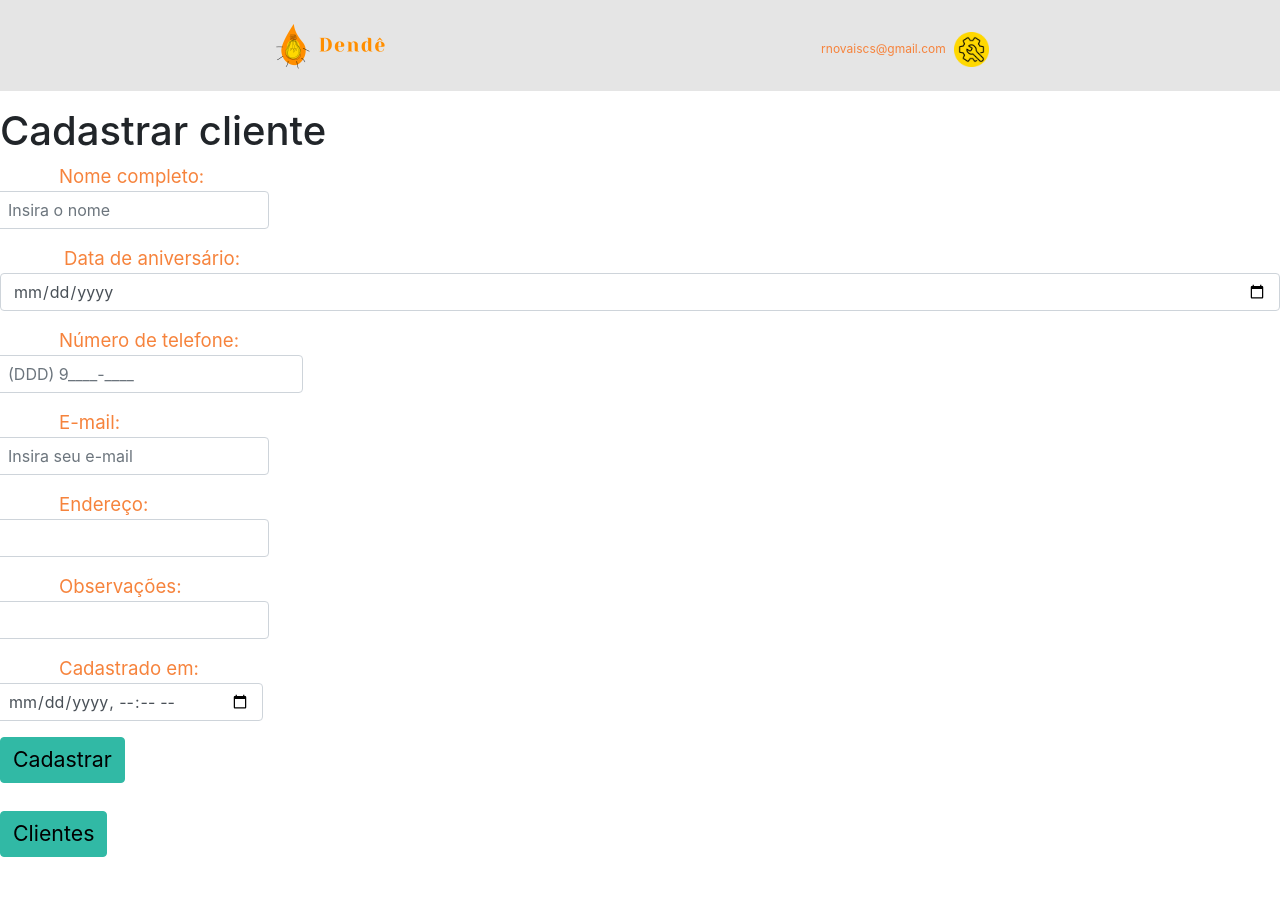
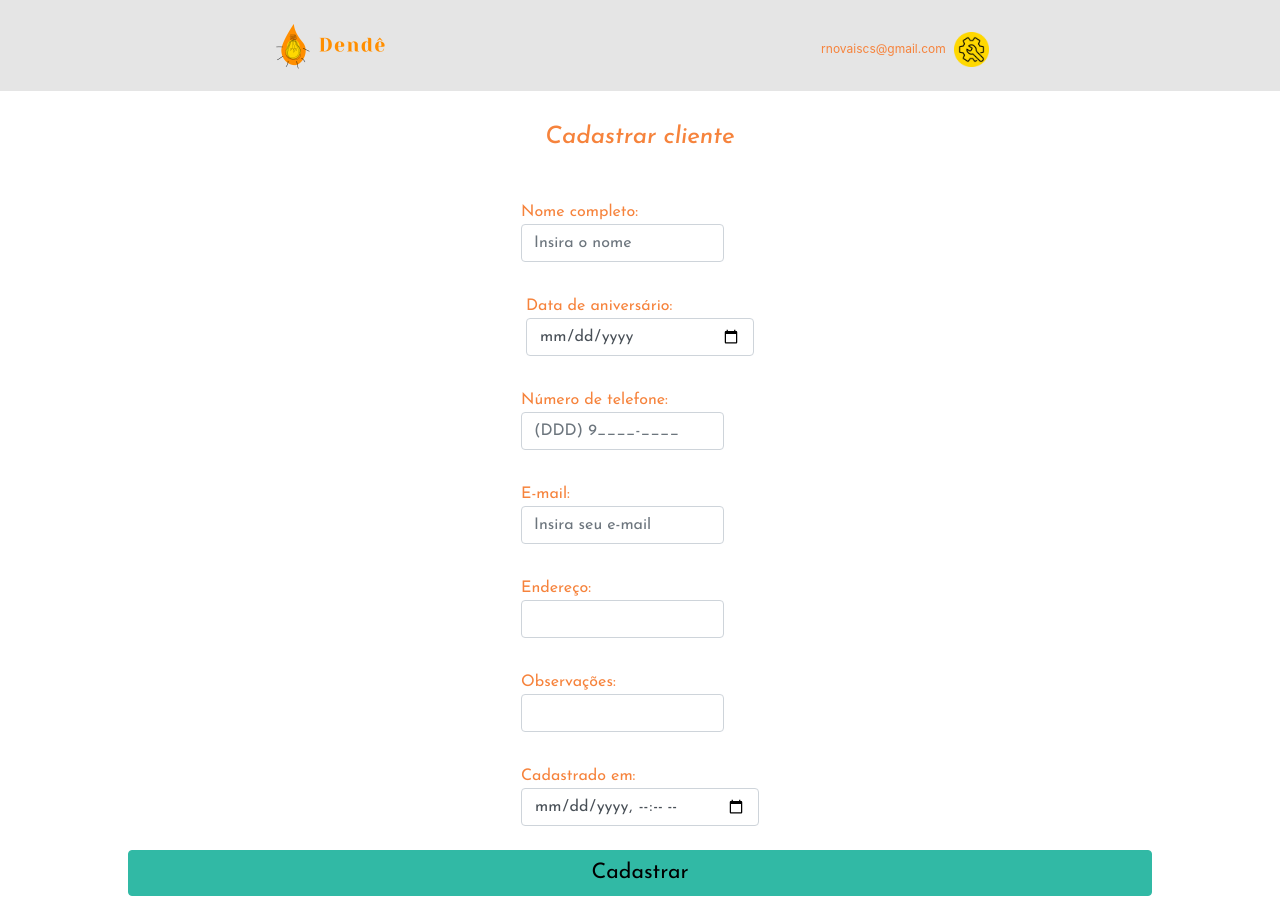
Before and after one commit to renatanovais/dende, a React (Create React App) app in the folder dende-megahack/: page /add-client in a window 1280 px wide. Before the commit the page ends 857 px from the top, so only its background shows below. Built offline with nearby package versions, Linux system fonts and the light colour scheme.

Commit message:
retirado botão clientes da pag de add clientes - redirecionamento feito pelo botao cadastar

```diff
--- a/dende-megahack/src/App.css
+++ b/dende-megahack/src/App.css
@@ -539,3 +539,11 @@ h1, h2 {
 }
 
 /* FIM PAG CADASTRAR ENCOMENDA - SEM RESPONSIVIDADE */
+/* INICIO PAG CADASTRAR CLIENTE */
+/* CLASSES REAPROVEITADAS DO CADASTRAR ENCOMENDA:
+className="add-order-container"
+className="label-form" */
+.form-container {
+  margin: 1vh auto;
+  max-width: 80%;
+}
--- a/dende-megahack/src/pages/NewClient.js
+++ b/dende-megahack/src/pages/NewClient.js
@@ -1,12 +1,14 @@
 import React, { useState } from 'react';
 import { connect } from 'react-redux';
-import { Link } from 'react-router-dom';
+import { Link, useHistory } from 'react-router-dom';
 import Header from '../components/Header';
 import Form from 'react-bootstrap/Form';
 import Button from 'react-bootstrap/Button';
 import { saveClient } from '../redux/actions';
 
 function NewClient(props) {
+  const history = useHistory();
+
   const { newClient } = props;
   const [name, setName] = useState('');
   const [birthday, setBirthday] = useState('');
@@ -18,56 +20,57 @@ function NewClient(props) {
   return (
     <div>
       <Header />
-      <h1>Cadastrar cliente</h1>
+      <div className="add-order-container">
+        <h4>Cadastrar cliente</h4>
         <Form className="form-container">
           <Form.Row>
             <Form.Group>
-            <Form.Label>Nome completo:</Form.Label>
+              <Form.Label className="label-form">Nome completo:</Form.Label>
               <Form.Control placeholder="Insira o nome" onChange={(e) => setName(e.target.value)} />
             </Form.Group>
           </Form.Row>
           <Form.Group>
-          <Form.Label>Data de aniversário:</Form.Label>
+            <Form.Label className="label-form">Data de aniversário:</Form.Label>
             <Form.Control type="date" onChange={(e) => setBirthday(e.target.value)} />
           </Form.Group>
           <Form.Row>
             <Form.Group>
-            <Form.Label>Número de telefone:</Form.Label>
+              <Form.Label className="label-form">Número de telefone:</Form.Label>
               <Form.Control placeholder="(DDD) 9____-____" type="tel" onChange={(e) => setPhone(e.target.value)} />
             </Form.Group>
           </Form.Row>
           <Form.Row>
             <Form.Group>
-            <Form.Label>E-mail:</Form.Label>
+              <Form.Label className="label-form">E-mail:</Form.Label>
               <Form.Control placeholder="Insira seu e-mail" type="mail" onChange={(e) => setEmail(e.target.value)} />
             </Form.Group>
           </Form.Row>
           <Form.Row>
             <Form.Group>
-            <Form.Label>Endereço:</Form.Label>
+              <Form.Label className="label-form">Endereço:</Form.Label>
               <Form.Control type="Rua, Nº, Bairro, Cidade, Estado" onChange={(e) => setAddress(e.target.value)} />
             </Form.Group>
           </Form.Row>
           <Form.Row>
             <Form.Group>
-            <Form.Label>Observações:</Form.Label>
+              <Form.Label className="label-form">Observações:</Form.Label>
               <Form.Control type="Acrescente aqui detalhes específicos sobre seu cliente" onChange={(e) => setObs(e.target.value)} />
             </Form.Group>
           </Form.Row>
           <Form.Row>
             <Form.Group>
-            <Form.Label>Cadastrado em:</Form.Label>
+              <Form.Label className="label-form">Cadastrado em:</Form.Label>
               <Form.Control type="datetime-local" onChange={(e) => setRegistryDate(e.target.value)} />
             </Form.Group>
           </Form.Row>
         </Form>
-      <Button className="button-verde" onClick={() => newClient(name, birthday, phone, email, address, observations, registryDate)}>
+        <Button className="button-verde" onClick={() => {
+          newClient(name, birthday, phone, email, address, observations, registryDate);
+          history.push('/clientes');
+        }}>
           Cadastrar
         </Button>
-      <br /><br />
-      <Button className="button-verde">
-        <Link to="/clientes">Clientes</Link>
-      </Button>
+      </div>
     </div>
   )
 }
```
Lines whose indentation alone changed are shown as unchanged.
